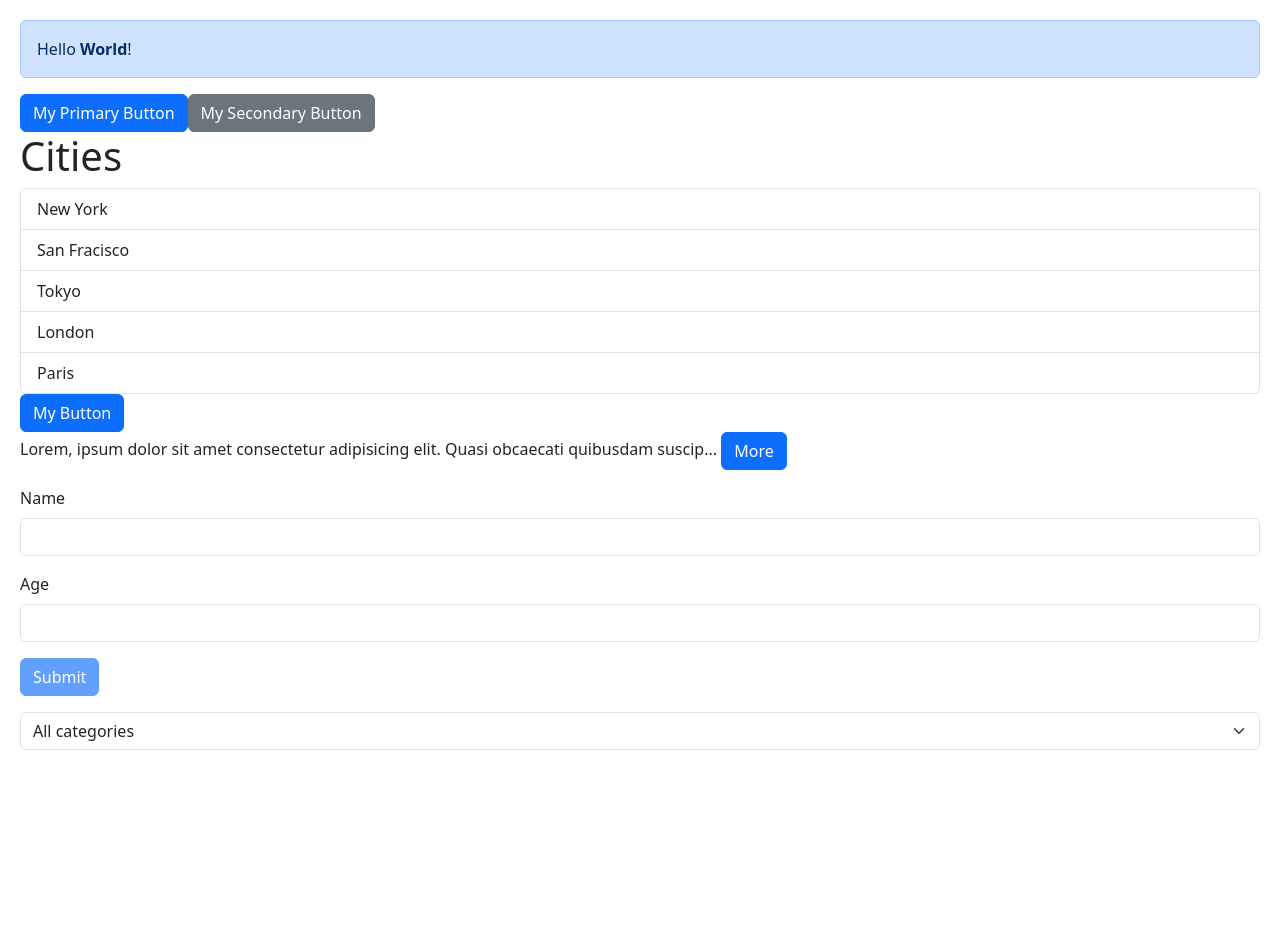
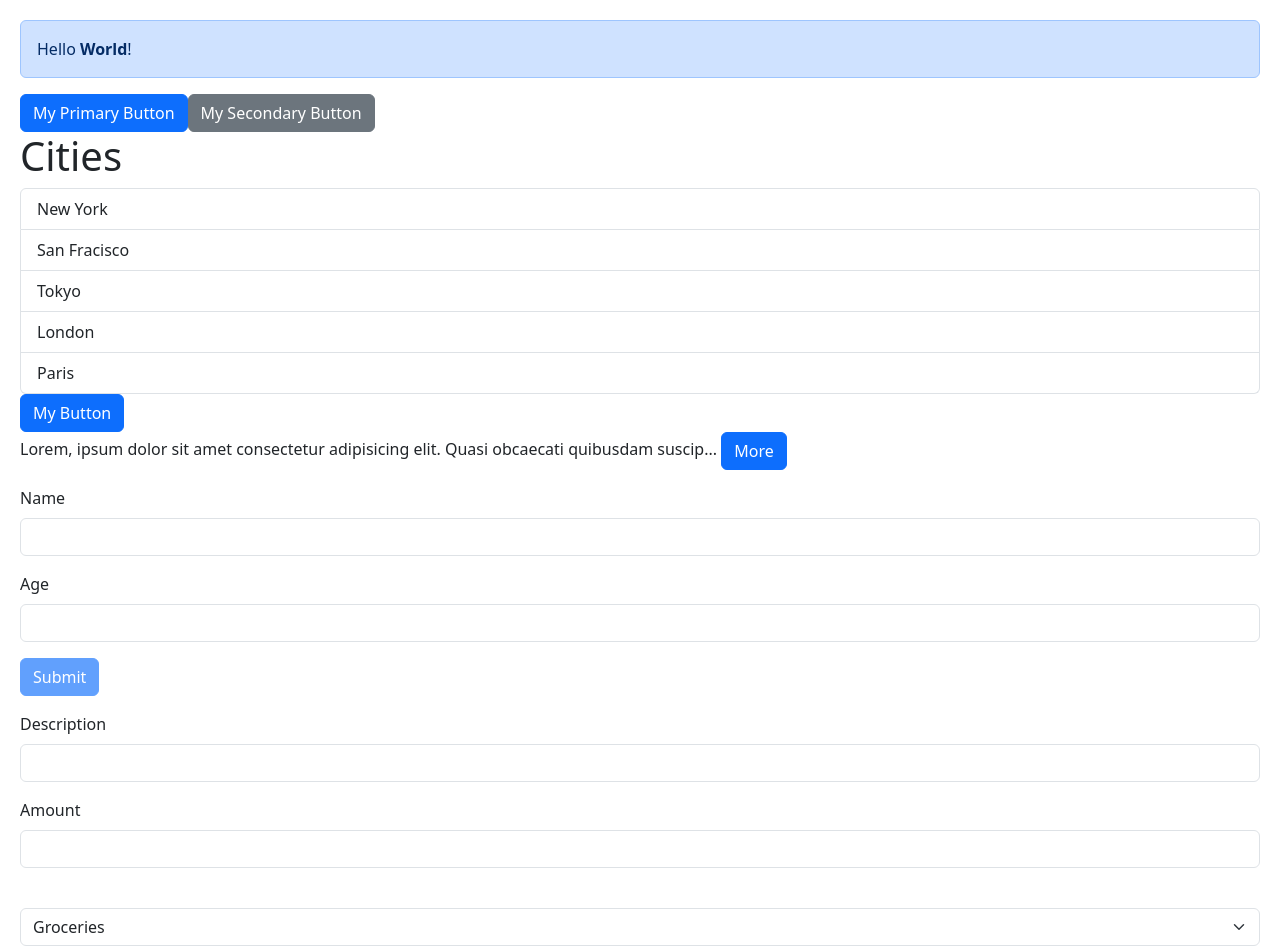
Before and after one commit to jwala-anirudh/react-basics-2023, a React (Vite) app: page / in a window 1280 px wide. Shown: the top 952 px of the page. Before the commit the page ends 800 px from the top, so only its background shows below. Built offline with nearby package versions, Linux system fonts and the light colour scheme.

Commit message:
Expense form

```diff
--- a/src/App.tsx
+++ b/src/App.tsx
@@ -7,6 +7,9 @@
 import Form from './components/Form';
 import ExpenseList, { Expense } from './expense-tracker/components/ExpenseList';
 import ExpenseFilter from './expense-tracker/components/ExpenseFilter';
+import ExpenseForm from './expense-tracker/components/ExpenseForm';
+
+export const categories = ['Groceries', 'Utilities', 'Entertainment'];
 
 const App = () => {
   const items = ['New York', 'San Fracisco', 'Tokyo', 'London', 'Paris'];
@@ -68,6 +71,9 @@
 
       <Form />
 
+      <div className="mb-5 mt-3">
+        <ExpenseForm />
+      </div>
       <div className="mt-3 md-3">
         <ExpenseFilter
           onSelectCategory={category => setSelectedCategory(category)}
--- a/src/expense-tracker/components/ExpenseFilter.tsx
+++ b/src/expense-tracker/components/ExpenseFilter.tsx
@@ -1,3 +1,5 @@
+import { categories } from '../../App';
+
 interface Props {
   onSelectCategory: (category: string) => void;
 }
@@ -8,10 +10,11 @@
       className="form-select"
       onChange={event => onSelectCategory(event.target.value)}
     >
-      <option value="">All categories</option>
-      <option value="Groceries">Groceries</option>
-      <option value="Utilities">Utilities</option>
-      <option value="Entertainment">Entertainment</option>
+      {categories.map(category => (
+        <option key={category} value={category}>
+          {category}
+        </option>
+      ))}
     </select>
   );
 };
--- /dev/null
+++ b/src/expense-tracker/components/ExpenseForm.tsx
@@ -0,0 +1,36 @@
+import { categories } from '../../App';
+
+const ExpenseForm = () => {
+  return (
+    <form>
+      <div className="mb-3">
+        <label htmlFor="description" className="form-label">
+          Description
+        </label>
+        <input id="description" type="text" className="form-control" />
+      </div>
+
+      <div className="mb-3">
+        <label htmlFor="amount" className="form-label">
+          Amount
+        </label>
+        <input id="amount" type="number" className="form-control" />
+      </div>
+
+      <div className="mb-3">
+        <label htmlFor="category" className="form-label"></label>
+        <select id="category" className="form-select">
+          {categories.map(category => (
+            <option key={category} value={category}>
+              {category}
+            </option>
+          ))}
+        </select>
+      </div>
+
+      <button className="btn btn-primary">Submit</button>
+    </form>
+  );
+};
+
+export default ExpenseForm;
```
